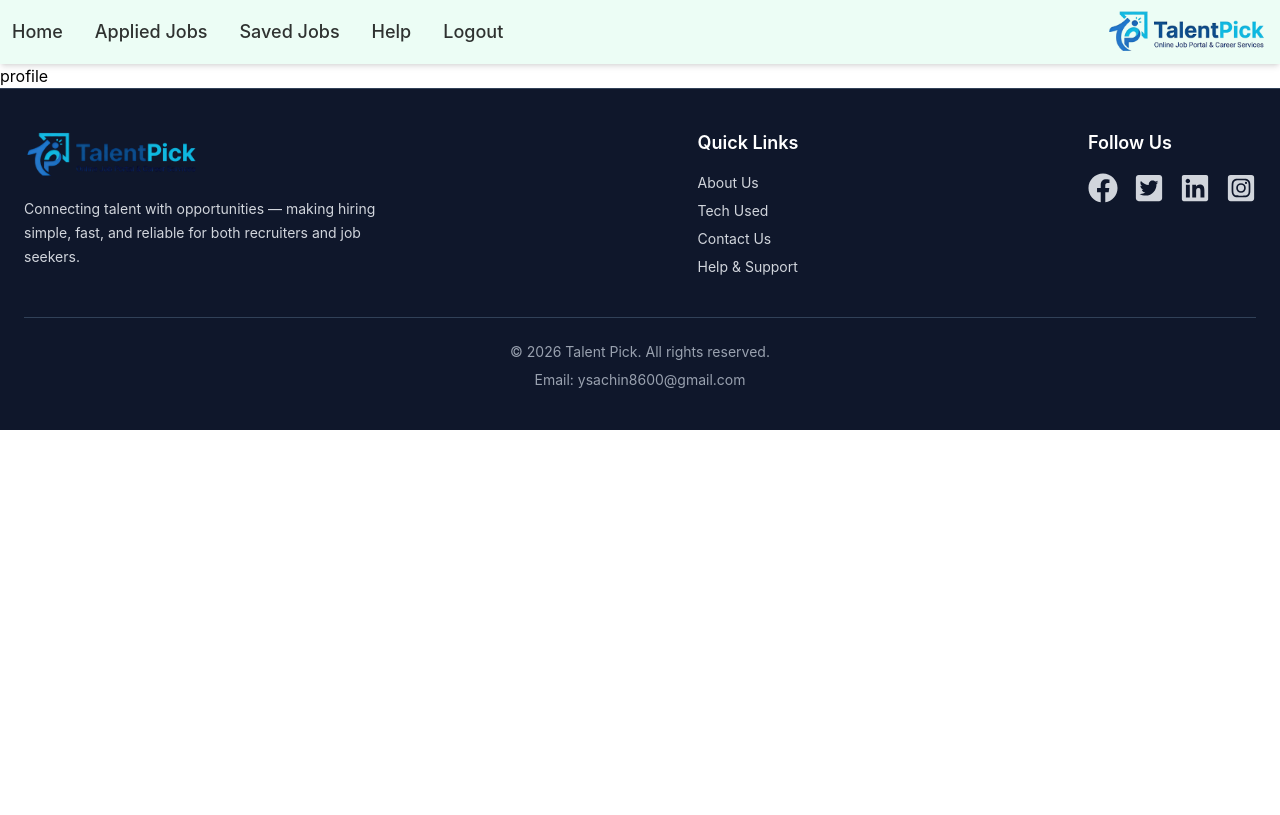
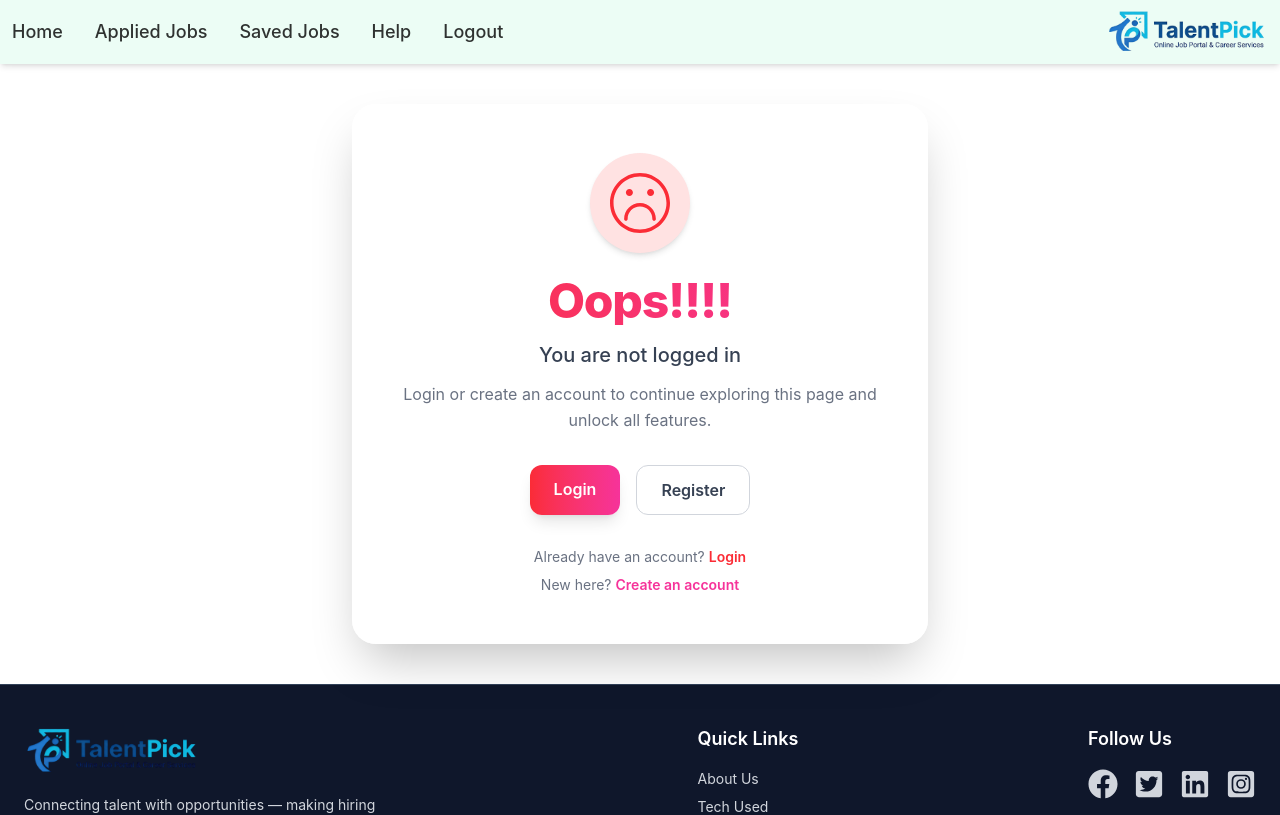
Before and after one commit to sachinyadav0907/TalentPick, a React app in the folder frontend/: page /profile in a window 1280 px wide. Shown: the top 815 px of the page. Built offline with nearby package versions, Linux system fonts and the light colour scheme; the HTML template or start-up script is replaced by a standard one.

Commit message:
improve protected Routes

```diff
--- a/frontend/src/Components/ProtectedRoute.jsx
+++ b/frontend/src/Components/ProtectedRoute.jsx
@@ -2,5 +2,10 @@ import Unauthorized from "./Unauthorized";
 
 export default function ProtectedRoute({ children }) {
   const token = localStorage.getItem("token");
+
+  if (!token) {
+    return <Unauthorized/>
+  }
+
   return children;
 }
```
